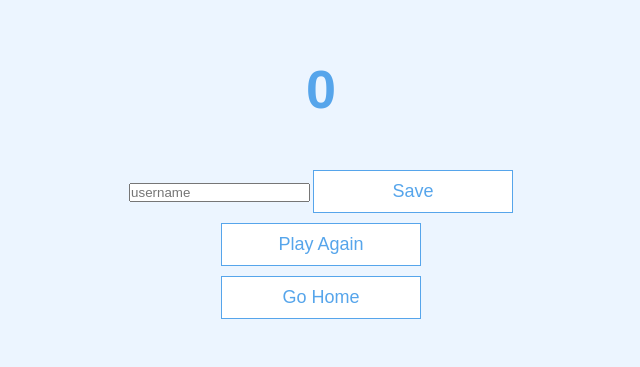
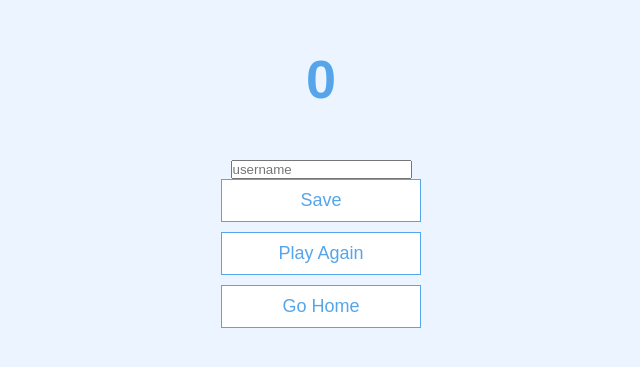
Before and after one commit to b-bryant18/novQuiz, a plain HTML site: page end.html in a window 1280 px wide. Shown: the part 207-574 px from the top of the page, without its empty margins (319-959 px from the left). Drawn offline with Linux system fonts and the light colour scheme.

Commit message:
Styled form elements for end.html

```diff
--- a/styles.css
+++ b/styles.css
@@ -110,3 +110,10 @@ h3 {
     box-shadow: none;
     transform: none;
   }
+
+  form {
+    width: 100%;
+    display: flex;
+    flex-direction: column;
+   align-items: center;
+  }
```
